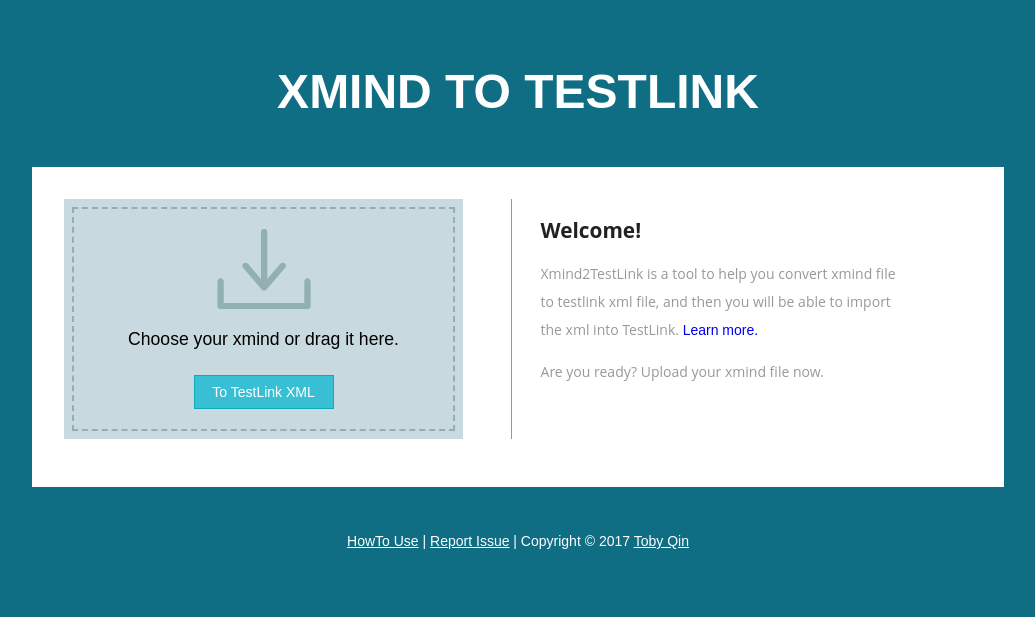
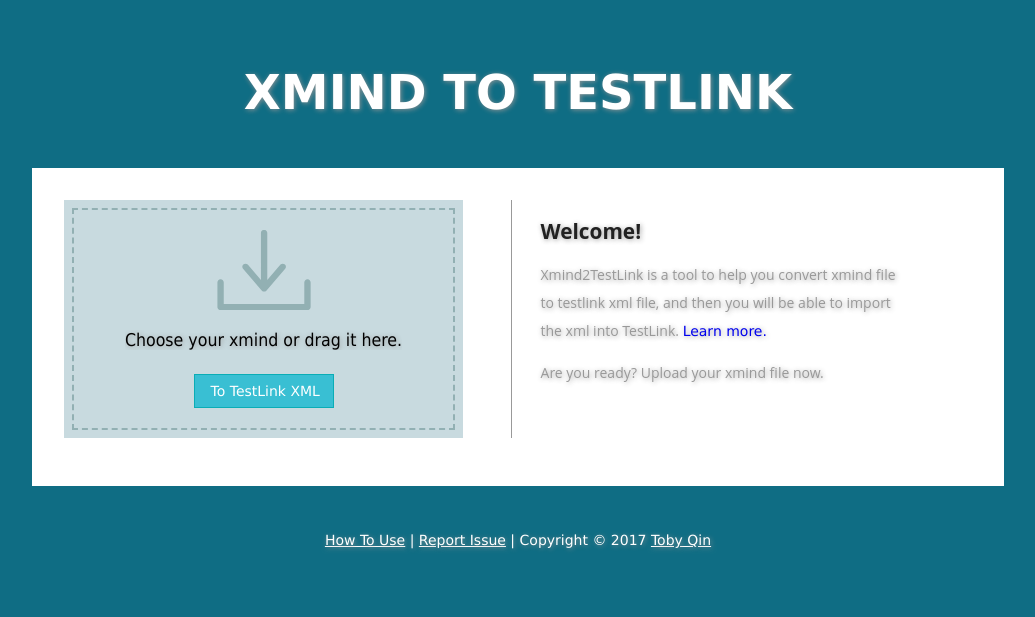
Before and after one commit to tobyqin/xmind2testlink, a Flask app: page / in a window 1280 px wide. Shown: the top 617 px of the page, without its empty margins (122-1157 px from the left). Run offline with Flask 2, Linux system fonts and the light colour scheme; data that the repository does not hold is empty.

Commit message:
update web.

```diff
--- a/web/static/css/style.css
+++ b/web/static/css/style.css
@@ -105,11 +105,12 @@
 html, body {
     font-size: 100%;
     background: #0f6d84;
-    font-family: 'Nunito', sans-serif;
+    font-family: Tahoma, Geneva, sans-serif;
+    text-shadow: 1px 1px 5px rgba(150, 150, 150, 0.9);
 }
 
 h1, h2, h3, h4, h5, h6, input, p, a, select {
-    font-family: 'Nunito', sans-serif;
+    font-family: Verdana, Geneva, sans-serif;
     margin: 0;
 }
 
--- a/web/templates/layout.html
+++ b/web/templates/layout.html
@@ -28,7 +28,7 @@
         {% endblock %}
     </div>
     <div class="copyright">
-        <p><a href="https://github.com/tobyqin/xmind2testlink">HowTo Use</a> |
+        <p><a href="https://github.com/tobyqin/xmind2testlink/blob/master/README.md">How To Use</a> |
             <a href="https://github.com/tobyqin/xmind2testlink/issues/new">Report Issue</a> | Copyright &copy; 2017
             <a href="https://github.com/ggqq">Toby Qin</a></p>
     </div>
```
